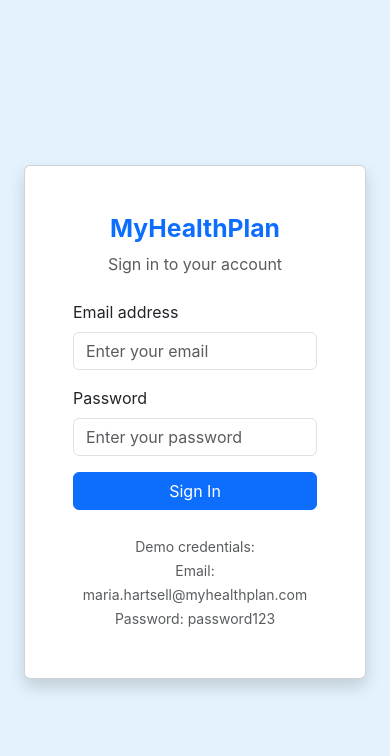
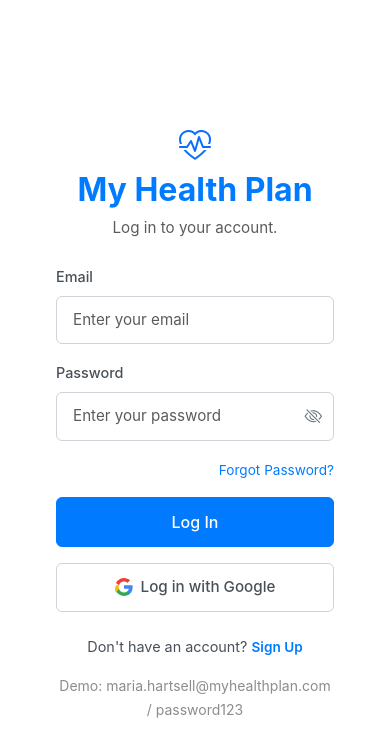
Before and after one commit to qm-samanth/my_health_plan, a React (Create React App) app in the folder client/: page / in a window 390 px wide. Shown: the top 756 px of the page. Built offline with nearby package versions, Linux system fonts and the light colour scheme.

Commit message:
Add styled login page with responsive layout and password visibility toggle; improve error handling and include demo credentials

```diff
--- a/client/src/App.css
+++ b/client/src/App.css
@@ -638,3 +638,133 @@
   transform: translateY(-2px);
   box-shadow: 0 8px 25px rgba(0, 0, 0, 0.1) !important;
 }
+
+/* Login Page Specific Styles */
+.login-container {
+  overflow: hidden; /* Prevent scrollbars if content overflows slightly */
+}
+
+.login-branding-column {
+  background: linear-gradient(to bottom, rgba(0, 123, 255, 0.85), rgba(0, 86, 179, 0.95)),
+              url('https://images.unsplash.com/photo-1576091160550-2173dba999ef?ixlib=rb-4.0.3&ixid=M3wxMjA3fDB8MHxwaG90by1wYWdlfHx8fGVufDB8fHx8fA%3D%3D&auto=format&fit=crop&w=2070&q=80');
+  background-size: cover;
+  background-position: center;
+  color: white;
+  padding: 3rem;
+  display: flex;
+  flex-direction: column;
+  justify-content: center;
+  align-items: center;
+  text-align: center;
+}
+
+.login-logo-text {
+  font-size: 2.8rem;
+  font-weight: bold;
+  letter-spacing: 1px;
+  display: flex;
+  align-items: center;
+}
+
+.login-tagline {
+  font-size: 1.15rem;
+  line-height: 1.6;
+  opacity: 0.9;
+}
+
+.login-form-column {
+  padding: 2rem;
+}
+
+.login-form-wrapper {
+  width: 100%;
+  max-width: 420px;
+}
+
+.login-title {
+  font-size: 2rem;
+  color: #007bff; /* Changed to theme primary blue */
+}
+
+.login-subtitle {
+  font-size: 0.95rem;
+  color: #6c757d;
+}
+
+.login-label {
+  font-weight: 500;
+  font-size: 0.9rem;
+  color: #495057;
+}
+
+.login-input {
+  border-radius: 0.375rem;
+  padding: 0.75rem 1rem;
+  font-size: 0.95rem;
+  border: 1px solid #ced4da;
+}
+
+.login-input:focus {
+  border-color: #007bff;
+  box-shadow: 0 0 0 0.2rem rgba(0, 123, 255, 0.25);
+}
+
+.password-toggle-icon {
+  position: absolute;
+  top: 50%;
+  right: 12px;
+  transform: translateY(-50%);
+  cursor: pointer;
+  color: #6c757d;
+  font-size: 1.1rem;
+  line-height: 1; /* Added to help with vertical alignment */
+  z-index: 3; /* Ensure it's above the input field */
+}
+
+.login-link {
+  font-size: 0.85rem;
+  color: #007bff;
+  text-decoration: none;
+}
+
+.login-link:hover {
+  text-decoration: underline;
+}
+
+.login-btn-main {
+  padding: 0.75rem;
+  font-size: 1rem;
+  font-weight: 500;
+  border-radius: 0.375rem;
+  background-color: #007bff; /* Changed to theme primary blue */
+  border-color: #007bff; /* Changed to theme primary blue */
+}
+
+.login-btn-main:hover {
+  background-color: #0056b3; /* Darker shade of theme blue for hover */
+  border-color: #0056b3; /* Darker shade of theme blue for hover */
+}
+
+.login-btn-google {
+  padding: 0.75rem;
+  font-size: 0.95rem;
+  font-weight: 500;
+  border-radius: 0.375rem;
+  border-color: #ced4da;
+  color: #495057;
+}
+
+.login-btn-google:hover {
+  background-color: #f8f9fa;
+  border-color: #adb5bd;
+}
+
+.login-signup-link p {
+  font-size: 0.9rem;
+  color: #495057;
+}
+
+.login-signup-link a {
+  color: #007bff;
+  font-weight: 600;
+}
--- a/client/src/components/Login.js
+++ b/client/src/components/Login.js
@@ -4,6 +4,7 @@ import axios from 'axios';
 const Login = ({ onLogin }) => {
   const [email, setEmail] = useState('');
   const [password, setPassword] = useState('');
+  const [showPassword, setShowPassword] = useState(false);
   const [error, setError] = useState('');
   const [loading, setLoading] = useState(false);
 
@@ -26,29 +27,31 @@ const Login = ({ onLogin }) => {
       onLogin(response.data.user, response.data.token);
 
     } catch (error) {
-      setError(error.response?.data?.message || 'Login failed');
+      setError(error.response?.data?.message || 'Login failed. Please check your credentials.');
     } finally {
       setLoading(false);
     }
   };
 
   return (
-    <div className="container-fluid vh-100 d-flex align-items-center justify-content-center" style={{backgroundColor: '#e3f2fd'}}>
-      <div className="row justify-content-center w-100">
-        <div className="col-md-4">
-          <div className="card shadow">
-            <div className="card-body p-5">
+    <div className="login-container container-fluid vh-100 p-0">
+      <div className="row g-0 h-100">
+        {/* Left Login Form Column */}
+        <div className="col-lg-6 d-flex flex-column justify-content-center align-items-center login-form-column bg-white">
+          <div className="login-form-wrapper p-4 p-md-5">
             <div className="text-center mb-4">
-                <h2 className="text-primary fw-bold">MyHealthPlan</h2>
-                <p className="text-muted">Sign in to your account</p>
+              {/* Small logo above Login title */}
+              <i className="bi bi-heart-pulse text-primary mb-2" style={{ fontSize: '2rem' }}></i>
+              <h2 className="fw-bold login-title">My Health Plan</h2>
+              <p className="text-muted login-subtitle">Log in to your account.</p>
             </div>
 
             <form onSubmit={handleSubmit}>
               <div className="mb-3">
-                  <label htmlFor="email" className="form-label">Email address</label>
+                <label htmlFor="email" className="form-label login-label">Email</label>
                 <input
                   type="email"
-                    className="form-control"
+                  className="form-control login-input"
                   id="email"
                   value={email}
                   onChange={(e) => setEmail(e.target.value)}
@@ -58,41 +61,77 @@ const Login = ({ onLogin }) => {
               </div>
 
               <div className="mb-3">
-                  <label htmlFor="password" className="form-label">Password</label>
+                <label htmlFor="password" className="form-label login-label">Password</label>
+                <div className="position-relative">
                   <input
-                    type="password"
-                    className="form-control"
+                    type={showPassword ? 'text' : 'password'}
+                    className="form-control login-input"
                     id="password"
                     value={password}
                     onChange={(e) => setPassword(e.target.value)}
                     required
                     placeholder="Enter your password"
                   />
+                  <span
+                    onClick={() => setShowPassword(!showPassword)}
+                    className={`password-toggle-icon bi ${showPassword ? 'bi-eye' : 'bi-eye-slash'}`}
+                  ></span>
+                </div>
+              </div>
+
+              <div className="text-end mb-3">
+                <a href="#" className="login-link">Forgot Password?</a>
               </div>
 
               {error && (
-                  <div className="alert alert-danger" role="alert">
+                <div className="alert alert-danger py-2" role="alert">
                   {error}
                 </div>
               )}
 
               <button
                 type="submit"
-                  className="btn btn-primary w-100"
+                className="btn btn-primary w-100 login-btn-main mb-3"
                 disabled={loading}
               >
-                  {loading ? 'Signing in...' : 'Sign In'}
+                {loading ? (
+                  <span className="spinner-border spinner-border-sm me-2" role="status" aria-hidden="true"></span>
+                ) : null}
+                {loading ? 'Logging in...' : 'Log In'}
+              </button>
+
+              <button
+                type="button"
+                className="btn btn-outline-secondary w-100 login-btn-google d-flex align-items-center justify-content-center"
+              >
+                <svg className="me-2" width="18" height="18" viewBox="0 0 18 18" xmlns="http://www.w3.org/2000/svg"><path d="M17.6404 9.18219C17.6404 8.54589 17.5823 7.93671 17.4776 7.35474H9V10.8458H13.8438C13.6363 11.9702 13.0009 12.9233 12.0478 13.5613V15.8198H14.9562C16.6582 14.2527 17.6404 11.9455 17.6404 9.18219Z" fill="#4285F4"/><path d="M9 18C11.43 18 13.4672 17.1941 14.9562 15.8198L12.0478 13.5613C11.2418 14.1013 10.2112 14.4202 9 14.4202C6.65591 14.4202 4.67182 12.8371 3.96409 10.71H0.955566V13.0418C2.43727 15.9832 5.48182 18 9 18Z" fill="#34A853"/><path d="M3.96409 10.71C3.78409 10.17 3.68182 9.59318 3.68182 9C3.68182 8.40682 3.78409 7.83 3.96409 7.29H0.955566C0.346364 8.36318 0 9.65091 0 11.0218C0 12.3932 0.346364 13.6809 0.955566 14.7541L3.96409 10.71Z" fill="#FBBC05"/><path d="M9 3.57977C10.3214 3.57977 11.5077 4.03364 12.4405 4.92545L15.0218 2.34409C13.4672 0.891818 11.43 0 9 0C5.48182 0 2.43727 2.01682 0.955566 4.95818L3.96409 7.29C4.67182 5.16295 6.65591 3.57977 9 3.57977Z" fill="#EA4335"/></svg>
+                Log in with Google
               </button>
             </form>
 
-              <div className="mt-4 text-center">
+            <div className="mt-4 text-center login-signup-link">
+              <p className="mb-0">Don't have an account? <a href="#" className="login-link fw-semibold">Sign Up</a></p>
+            </div>
+
+            <div className="mt-3 text-center" style={{opacity: 0.7}}>
               <small className="text-muted">
-                  Demo credentials:<br/>
-                  Email: maria.hartsell@myhealthplan.com<br/>
-                  Password: password123
+                Demo: maria.hartsell@myhealthplan.com / password123
               </small>
             </div>
+
           </div>
+        </div>
+
+        {/* Right Branding Column */}
+        <div className="col-lg-6 d-none d-lg-flex flex-column justify-content-center align-items-center login-branding-column">
+          <div className="login-logo-icon mb-1" style={{ opacity: '0.6' }}>
+            <i className="bi bi-heart-pulse" style={{ fontSize: '12rem' }}></i>
+          </div>
+          <div className="text-center px-4" style={{ opacity: '0.5' }}>
+            <p className="login-tagline" style={{ fontSize: '1.8rem', fontWeight: 'bold', lineHeight: '1.7', opacity: '0.95' }}>
+              Empowering Healthcare, One Click at a Time<br />
+              <span style={{ fontSize: '1.1rem', opacity: '0.85' }}>Your Health, Your Records, Your Control</span>
+            </p>
           </div>
         </div>
       </div>
```
Lines whose indentation alone changed are shown as unchanged.
